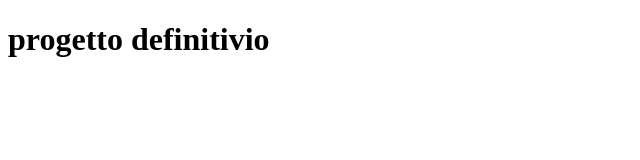
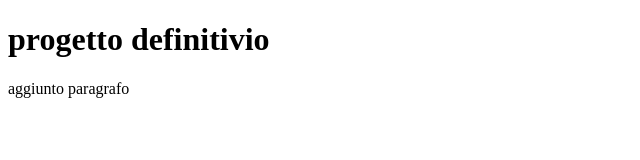
Before and after one commit to GianlucaVoid/buildweek1, a plain HTML site: page index.html in a window 1280 px wide. Shown: the whole page, without its empty margins (0-640 px from the left). Drawn offline with Linux system fonts and the light colour scheme.

Commit message:
aggiunto paragrafo

```diff
--- a/index.html
+++ b/index.html
@@ -9,6 +9,7 @@
 
 <body>
     <h1>progetto definitivio</h1>
+    <p>aggiunto paragrafo</p>
 </body>
 
 </html>
```
